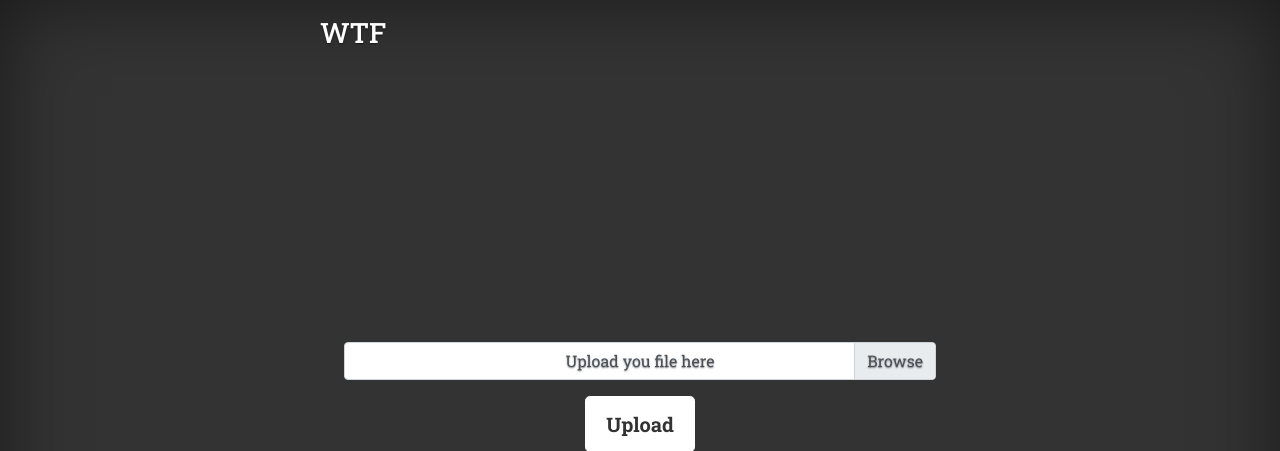
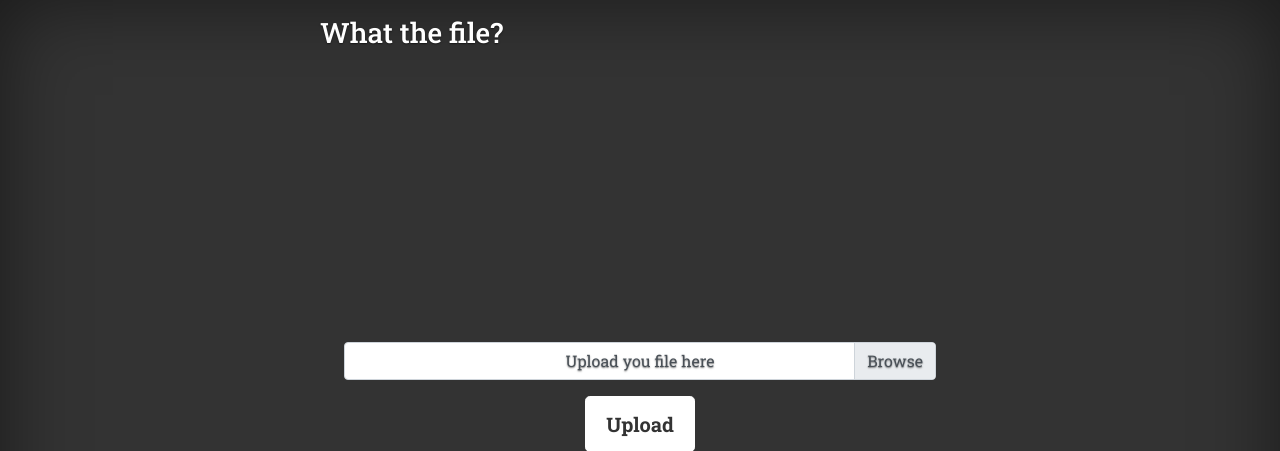
Before and after one commit to namrebmob/wtf, a Flask app: page / in a window 1280 px wide. Shown: the top 451 px of the page. Run offline with Flask 2, Linux system fonts and the light colour scheme; parts of the project's set-up code (start-up, migrations or seed data) failed here and were passed over; some libraries are stand-ins or nearby versions.

Commit message:
fix layout

```diff
--- a/app/templates/layout.html
+++ b/app/templates/layout.html
@@ -26,7 +26,7 @@
     <div class="cover-container d-flex w-100 h-100 p-3 mx-auto flex-column">
         <header class="masthead mb-auto">
             <div class="inner">
-                <h3 class="masthead-brand"><a href="{{ url_for("index") }}"></a>WTF</h3>
+                <h3 class="masthead-brand"><a href="{{ url_for("index") }}">What the file?</a></h3>
                 <!--nav class="nav nav-masthead justify-content-center">
                     <a class="nav-link active" href="{{ url_for("index") }}">Home</a>
                     <a class="nav-link" href="#features">Features</a>
```
